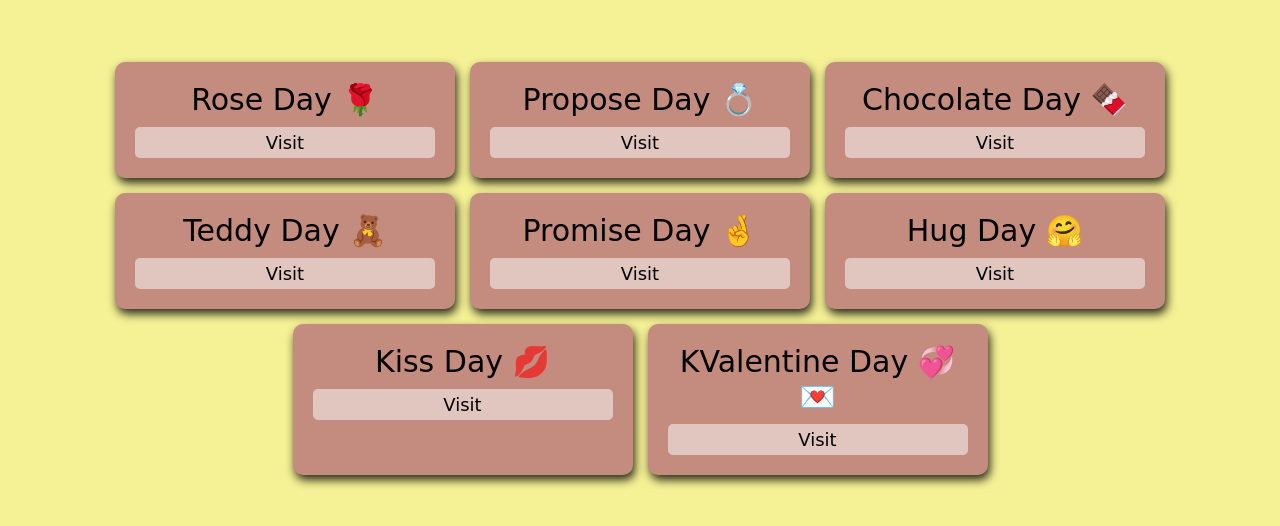
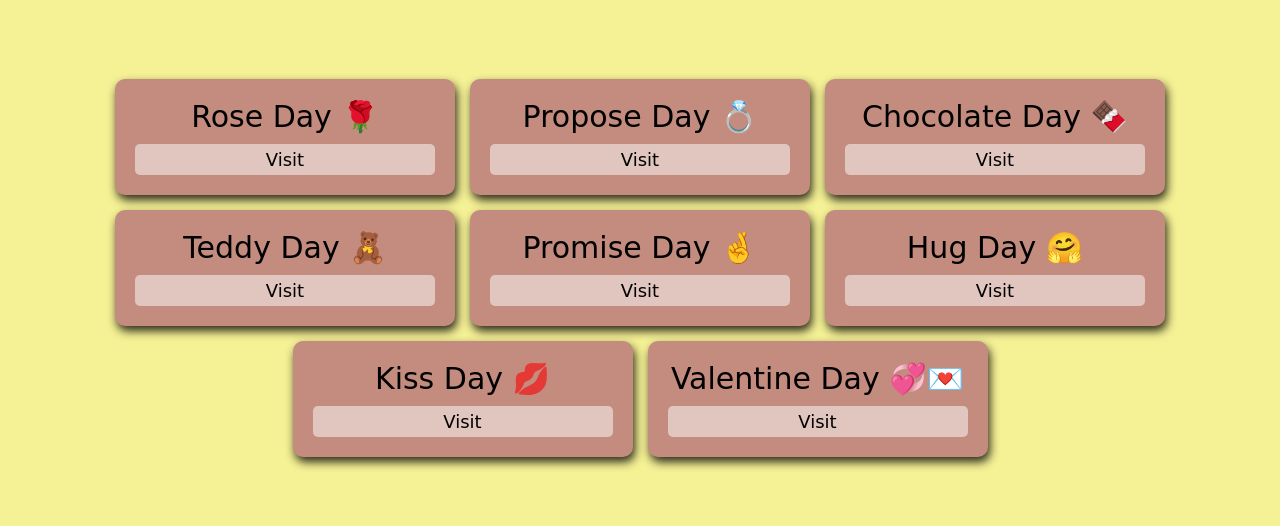
Before and after one commit to Satya-AK45/Valentine-open, a plain HTML site: page index.html in a window 1280 px wide. Shown: the part 152-678 px from the top of the page. Drawn offline with Linux system fonts and the light colour scheme; a web font is replaced by a local one.

Commit message:
Update index.html

```diff
--- a/index.html
+++ b/index.html
@@ -74,7 +74,7 @@
         <div class="message">Promise Day 🤞<a href="/promise.html" class="link">Visit</a></div>
         <div class="message">Hug Day 🤗<a href="/hug.html" class="link">Visit</a></div>
         <div class="message">Kiss Day 💋<a href="/kiss.html" class="link">Visit</a></div>
-        <div class="message">KValentine Day 💞💌<a href="/Valentine.html" class="link">Visit</a></div>
+        <div class="message">Valentine Day 💞💌<a href="/Valentine.html" class="link">Visit</a></div>
     </div>
 </body>
 
```
